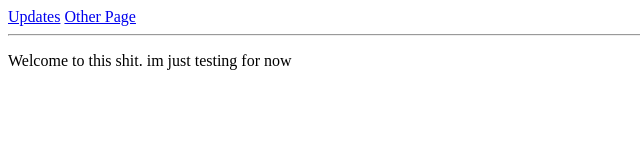
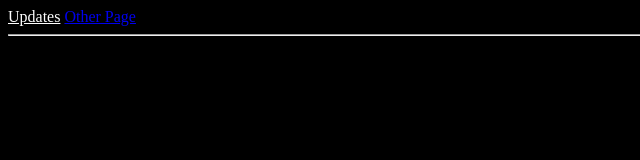
Before and after one commit to DoggoGamrr/doggogamrr.github.io, a plain HTML site: page index.html in a window 1280 px wide. Shown: the whole page, without its empty margins (0-640 px from the left). Drawn offline with Linux system fonts and the light colour scheme.

Commit message:
Update index.html

```diff
--- a/index.html
+++ b/index.html
@@ -2,9 +2,19 @@
 <html>
   <head>
     <title>DoggoGamrr's Blog</title>
+    <style>
+      body {
+        background-color: black;
+      }
+
+      #link0 {
+        color: white;
+      }
+
+    </style>
   </head>
   <body>
-    <a href = "index.html">Updates</a>
+    <a href = "index.html" id="link0">Updates</a>
     <a href = "otherPage.html">Other Page</a>
     <hr/>
     <p>Welcome to this shit. im just testing for now</p>
```
